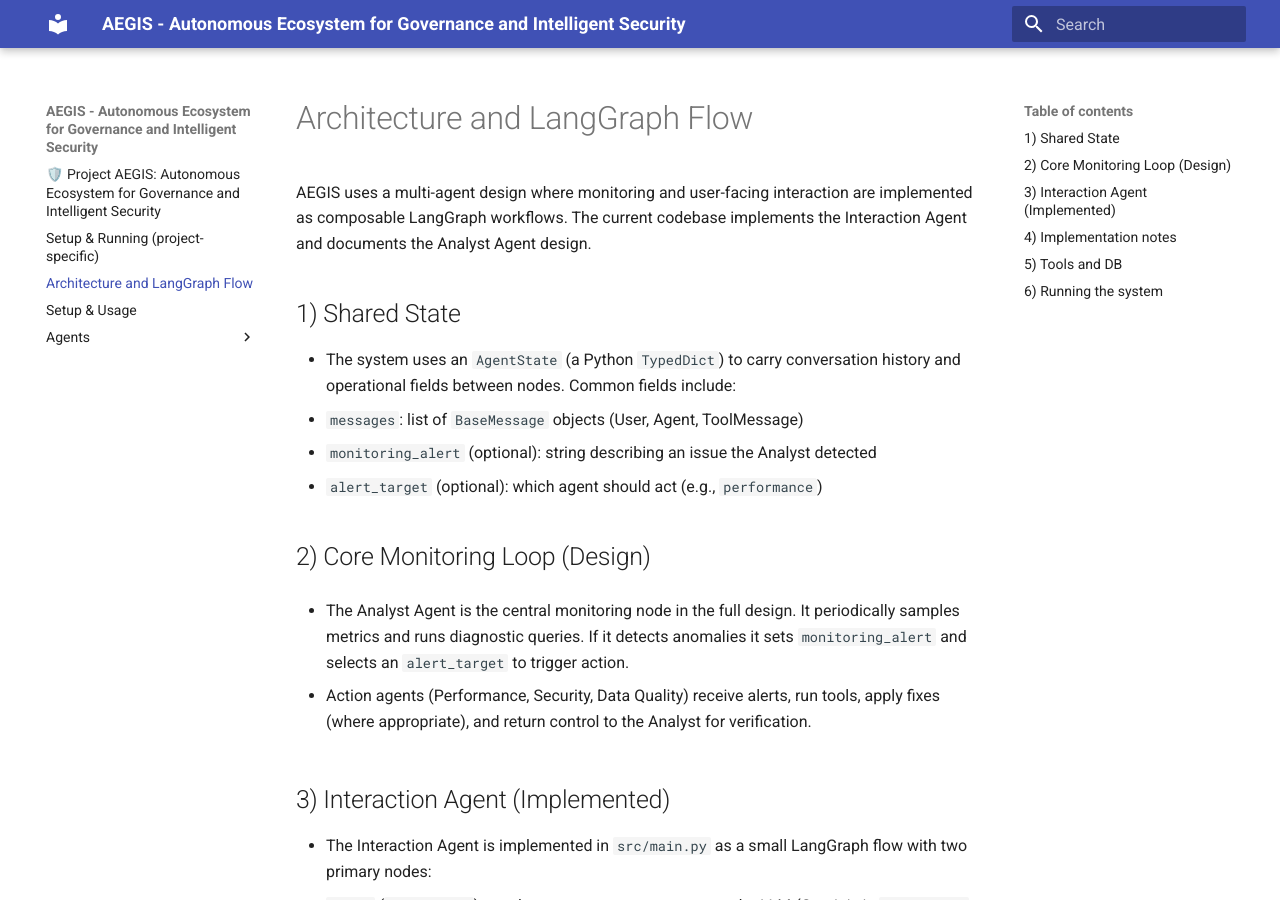
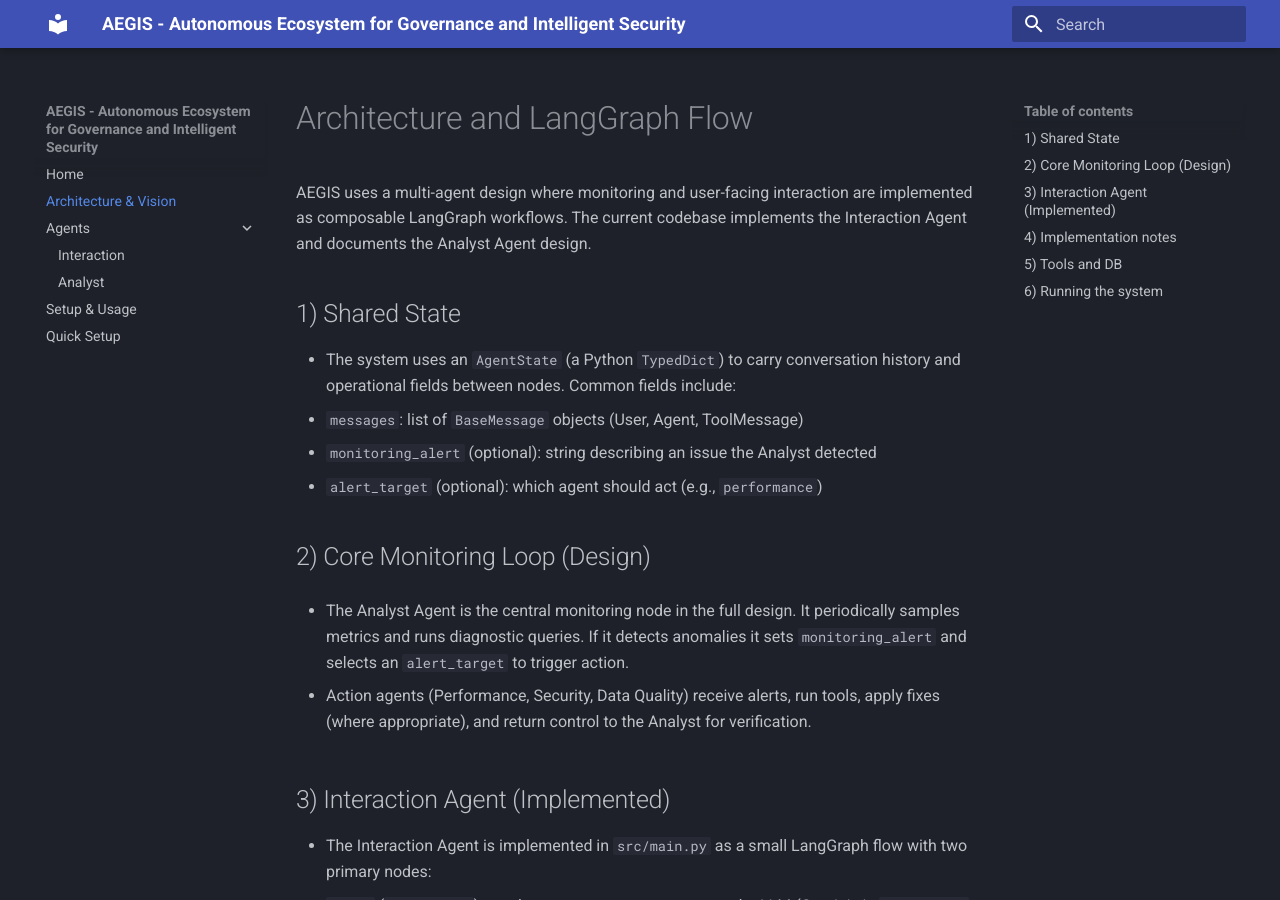
Before and after one commit to rochna-trivedi/AEGIS, an MkDocs documentation site: the page built from docs/architecture.md, in a window 1280 px wide and 900 px high. Built offline with MkDocs 1.6.1 and Material for MkDocs 9.7.7, drawn with Linux system fonts in a browser that asks for light colours.

Commit message:
docs: fix mkdocs.yml nav formatting

```diff
--- a/mkdocs.yml
+++ b/mkdocs.yml
@@ -6,25 +6,17 @@
 
 theme:
   name: material
-  site_name: AEGIS - Autonomous Ecosystem for Governance and Intelligent Security
-  site_author: Rochna Trivedi, Chang Liu
-  site_description: A multi-agent system for autonomous database governance built with LangGraph.
+  palette:
+    scheme: slate
+  features:
+    - navigation.expand
+    - content.code.copy
 
-  docs_dir: docs
-
-  theme:
-    name: material
-    palette:
-      scheme: slate
-    features:
-      - navigation.expand
-      - content.code.copy
-
-  nav:
-    - Home: index.md
-    - Architecture & Vision: architecture.md
-    - Agents:
-        - Interaction: agents/interaction.md
-        - Analyst: agents/analyst.md
-    - Setup & Usage: usage.md
-    - Quick Setup: SETUP_DOC.md
+nav:
+  - Home: index.md
+  - Architecture & Vision: architecture.md
+  - Agents:
+      - Interaction: agents/interaction.md
+      - Analyst: agents/analyst.md
+  - Setup & Usage: usage.md
+  - Quick Setup: SETUP_DOC.md
```
